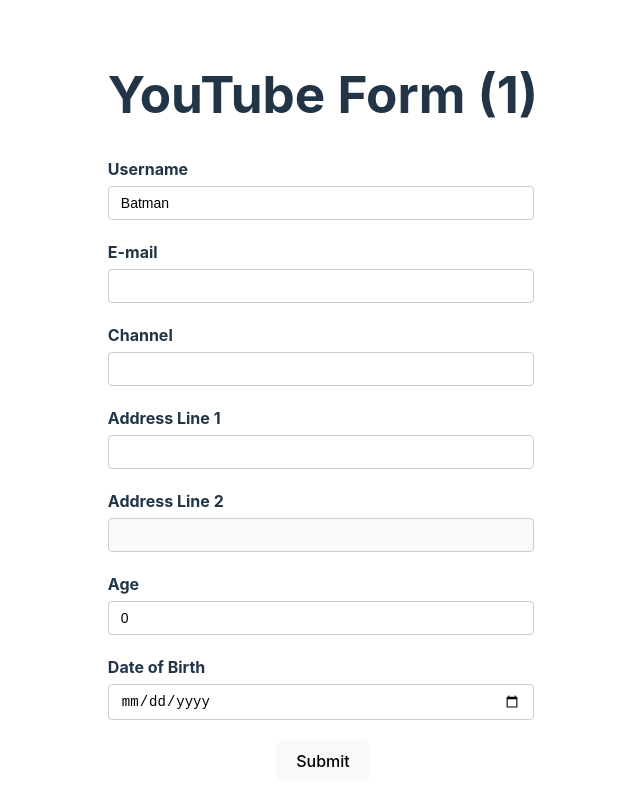
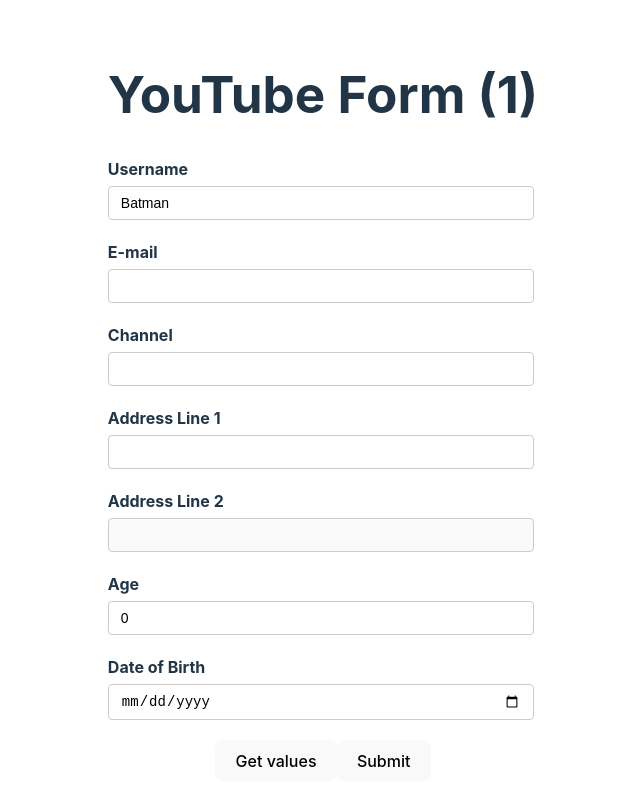
Before and after one commit to gopinav/React-Hook-Form-Tutorials, a React (Vite) app in the folder rhf-demo/: page / in a window 1280 px wide. Shown: the top 806 px of the page, without its empty margins (317-957 px from the left). Built offline with nearby package versions, Linux system fonts and the light colour scheme.

Commit message:
getValues method

```diff
--- a/rhf-demo/src/components/RHFYouTubeForm.tsx
+++ b/rhf-demo/src/components/RHFYouTubeForm.tsx
@@ -32,11 +32,15 @@
       dob: new Date(),
     },
   });
-  const { register, control, handleSubmit, formState, watch } = form;
+  const { register, control, handleSubmit, formState, watch, getValues } = form;
   const { errors } = formState;
 
   const onSubmit = (data: FormValues) => {
     console.log("Form submitted", data);
+  };
+
+  const handleGetValues = () => {
+    console.log("Get values", getValues("username"));
   };
 
   // const watchUsername = watch("username");
@@ -145,6 +149,9 @@
         />
         <p className="error">{errors.dob?.message}</p>
 
+        <button type="button" onClick={handleGetValues}>
+          Get values
+        </button>
         <button>Submit</button>
       </form>
 
```
